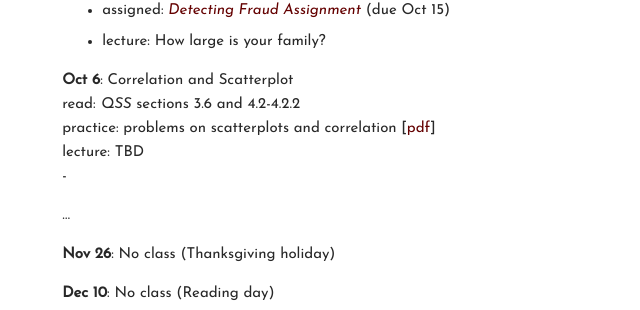
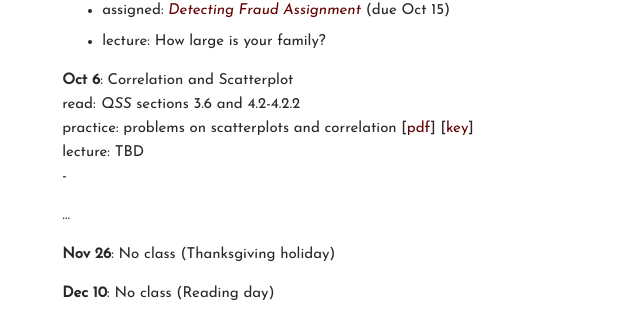
Before and after one commit to carlislerainey/carlislerainey.github.io, a Jekyll site: the page built from teaching/pols-209/index.md, in a window 1280 px wide and 900 px high, scrolled down 2021 px. Shown: the part 469-779 px from the top of the window, without its empty margins (400-1040 px from the left). Built offline with Jekyll 4.4.1, drawn with Linux system fonts in a browser that asks for light colours.

Commit message:
add scatterplots key

```diff
--- a/teaching/pols-209/index.md
+++ b/teaching/pols-209/index.md
@@ -96,7 +96,7 @@ Note that the assignments should be done *before* class on the date they are lis
 
 **Oct 6**: Correlation and Scatterplot
 read: *QSS* sections 3.6 and 4.2-4.2.2
-practice: problems on scatterplots and correlation [[pdf](files/pp-scatterplots.pdf)]
+practice: problems on scatterplots and correlation [[pdf](files/pp-scatterplots.pdf)] [[key](https://github.com/carlislerainey/pols-209/blob/gh-pages/practice-problems/scatterplots/pp-key-scatterplots.R)]
 lecture: TBD
 -
 
```
